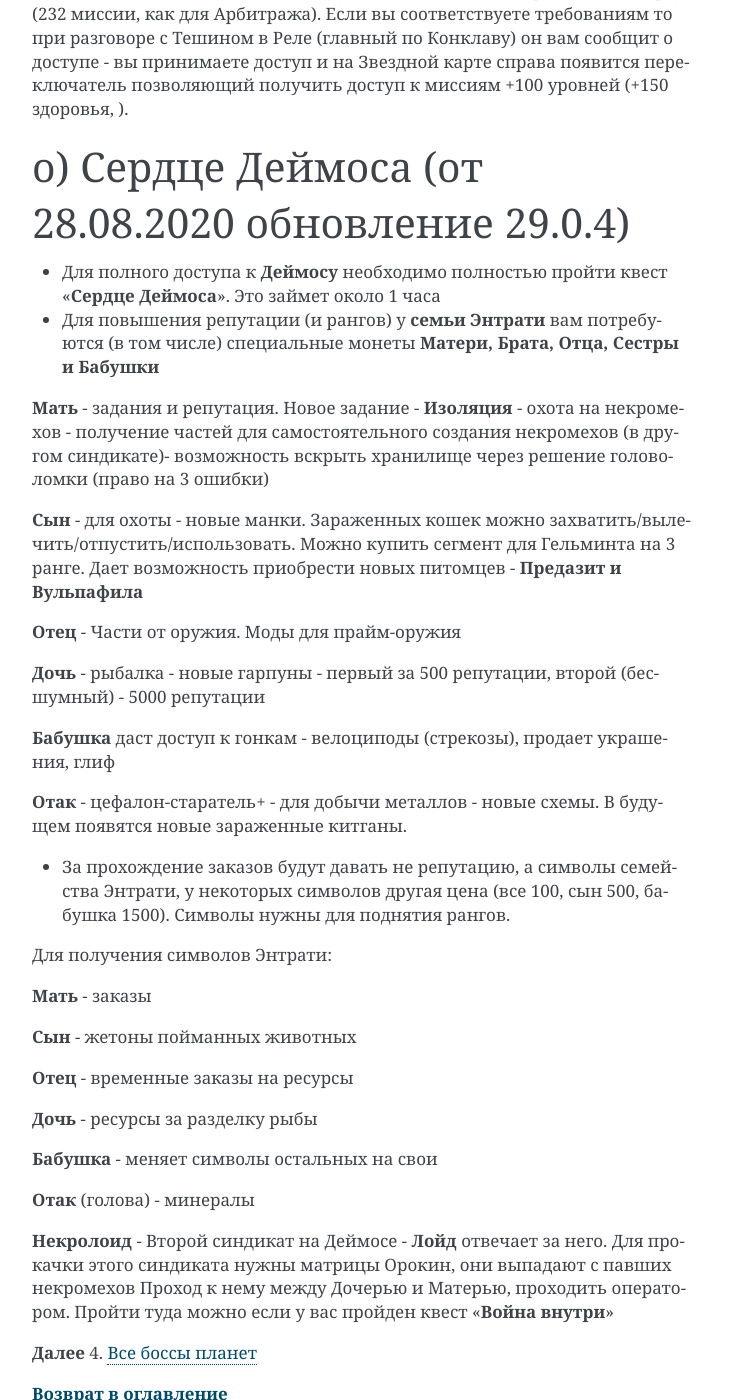
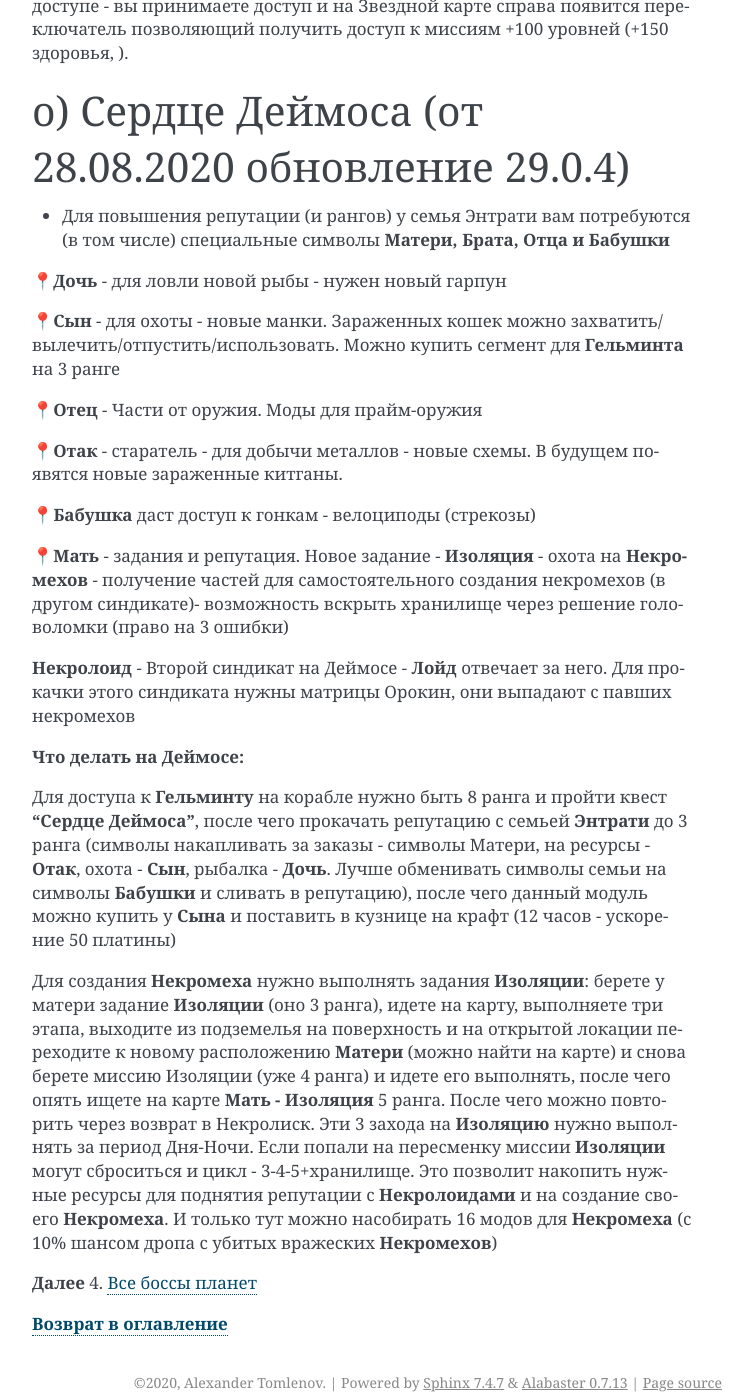
Before and after one commit to crackedmind/warframe-brief-guide, a Sphinx documentation site: the page built from source/03_f.md, in a window 1280 px wide and 1400 px high, scrolled down 17138 px. Shown: the whole window, without its empty margins (388-1141 px from the left). Built offline with Sphinx 7.4.7, drawn with Linux system fonts in a browser that asks for light colours; some of the changed text lies outside the part shown.

Commit message:
Update 03_f.md

```diff
--- a/source/03_f.md
+++ b/source/03_f.md
@@ -498,40 +498,27 @@ _Коническое сопло_ 	- увеличивает скорость
 
 ### о) Сердце Деймоса (от 28.08.2020 обновление 29.0.4)
 
-- Для полного доступа к **Деймосу** необходимо полностью пройти квест "**Сердце Деймоса**". Это займет около 1 часа
+- Для повышения репутации (и рангов) у семья Энтрати вам потребуются (в том числе) специальные символы **Матери, Брата, Отца и Бабушки**
 
-- Для повышения репутации (и рангов) у **семьи Энтрати** вам потребуются (в том числе) специальные монеты **Матери, Брата, Отца, Сестры и Бабушки**
+📍**Дочь** - для ловли новой рыбы - нужен новый гарпун
 
-**Мать** - задания и репутация. Новое задание - **Изоляция** - охота на некромехов - получение частей для самостоятельного создания некромехов (в другом синдикате)- возможность вскрыть хранилище через решение головоломки (право на 3 ошибки)
+📍**Сын** - для охоты - новые манки. Зараженных кошек можно захватить/вылечить/отпустить/использовать. Можно купить сегмент для **Гельминта** на 3 ранге
 
-**Сын** - для охоты - новые манки. Зараженных кошек можно захватить/вылечить/отпустить/использовать. Можно купить сегмент для Гельминта на 3 ранге. Дает возможность приобрести новых питомцев - **Предазит и Вульпафила**
+📍**Отец** - Части от оружия. Моды для прайм-оружия
 
-**Отец** - Части от оружия. Моды для прайм-оружия
+📍**Отак** - старатель - для добычи металлов - новые схемы. В будущем появятся новые зараженные китганы.
 
-**Дочь** - рыбалка - новые гарпуны - первый за 500 репутации, второй (бесшумный) - 5000 репутации
+📍**Бабушка** даст доступ к гонкам - велоциподы (стрекозы)
 
-**Бабушка** даст доступ к гонкам - велоциподы (стрекозы), продает украшения, глиф
-
-**Отак** - цефалон-старатель+ - для добычи металлов - новые схемы. В будущем появятся новые зараженные китганы.
-
-- За прохождение заказов будут давать не репутацию, а символы семейства Энтрати, у некоторых символов другая цена (все 100, сын 500, бабушка 1500). Символы нужны для поднятия рангов.
-
-Для получения символов Энтрати:
-
-**Мать** - заказы
-
-**Сын** - жетоны пойманных животных
-
-**Отец** - временные заказы на ресурсы
-
-**Дочь** - ресурсы за разделку рыбы
-
-**Бабушка** - меняет символы остальных на свои
-
-**Отак** (голова) - минералы
+📍**Мать** - задания и репутация. Новое задание - **Изоляция** - охота на **Некромехов** - получение частей для самостоятельного создания некромехов (в другом синдикате)- возможность вскрыть хранилище через решение головоломки (право на 3 ошибки)
 
 **Некролоид** - Второй синдикат на Деймосе - **Лойд** отвечает за него. Для прокачки этого синдиката нужны матрицы Орокин, они выпадают с павших некромехов
-Проход к нему между Дочерью и Матерью, проходить оператором. Пройти туда можно если у вас пройден квест  "**Война внутри**"
+
+**Что делать на Деймосе:**
+
+Для доступа к **Гельминту** на корабле нужно быть 8 ранга и пройти квест **“Сердце Деймоса”**, после чего прокачать репутацию с семьей **Энтрати** до 3 ранга (символы накапливать за заказы - символы Матери, на ресурсы - **Отак**, охота - **Сын**, рыбалка - **Дочь**. Лучше обменивать символы семьи на символы **Бабушки** и сливать в репутацию), после чего данный модуль можно купить у **Сына** и поставить в кузнице на крафт (12 часов - ускорение 50 платины)
+
+Для создания **Некромеха** нужно выполнять задания **Изоляции**: берете у матери задание **Изоляции** (оно 3 ранга), идете на карту, выполняете три этапа, выходите из подземелья на поверхность и на открытой локации переходите к новому расположению **Матери** (можно найти на карте) и снова берете миссию Изоляции (уже 4 ранга) и идете его выполнять, после чего опять ищете на карте **Мать - Изоляция** 5 ранга. После чего можно повторить через возврат в Некролиск. Эти 3 захода на **Изоляцию** нужно выполнять за период Дня-Ночи. Если попали на пересменку миссии **Изоляции** могут сброситься и цикл - 3-4-5+хранилище. Это позволит накопить нужные ресурсы для поднятия репутации с **Некролоидами** и на создание своего **Некромеха**. И только тут можно насобирать 16 модов для **Некромеха** (с 10% шансом дропа с убитых вражеских **Некромехов**)
 
 
 
```
Also changed, not shown: other parts of source/03_f.md (+1 -1 lines).
